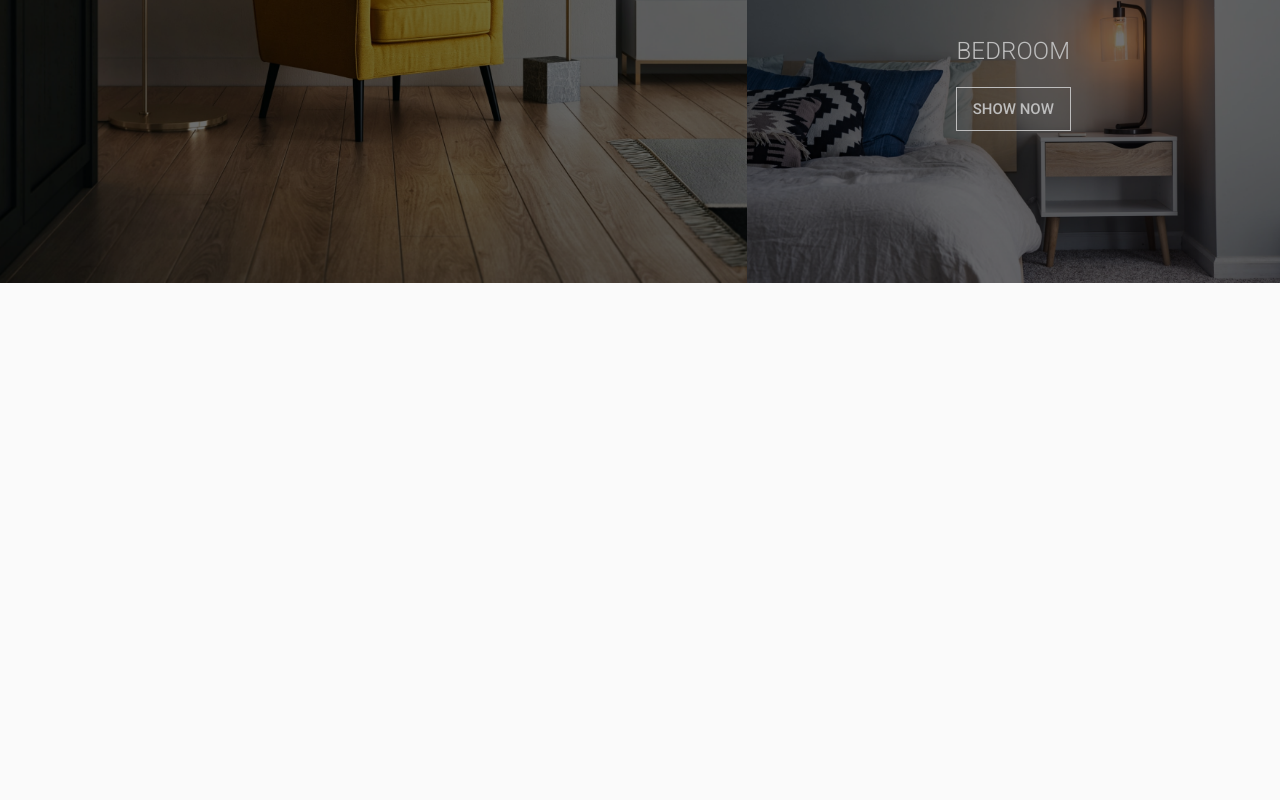
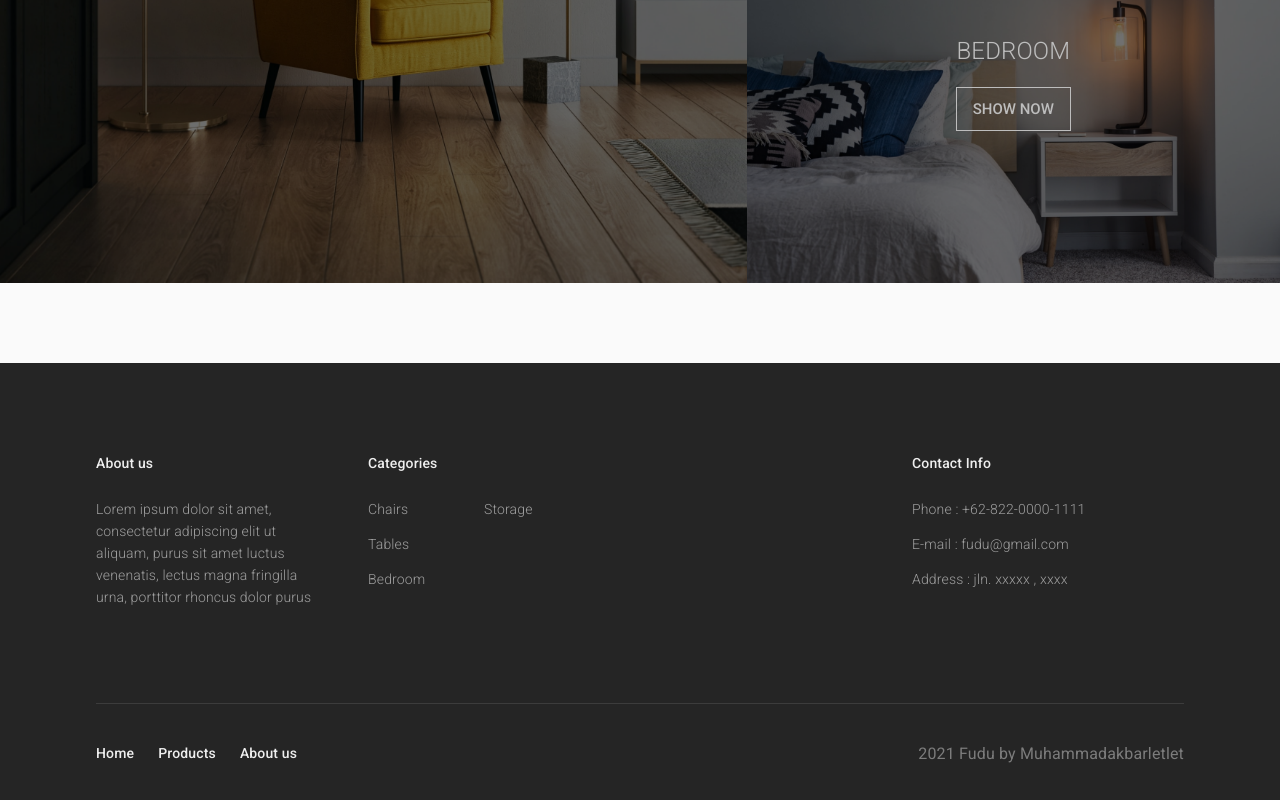
Before and after one commit to MuhammadAkbar11/furniture-shop-frontend, a React app: page / in a window 1280 px wide. Shown: the part 2828-3628 px from the top of the page. Before the commit the page ends 3191 px from the top, so only its background shows below. Built offline with nearby package versions, Linux system fonts and the light colour scheme.

Commit message:
membuat footer komponen

```diff
--- /dev/null
+++ b/src/app/components/Layouts/Footer/Footer.jsx
@@ -0,0 +1,75 @@
+import React from 'react';
+import { Box, Grid, Hidden, Typography } from '@material-ui/core';
+import { Link } from 'react-router-dom';
+import { useSelector } from 'react-redux';
+import {
+  FooterContainer,
+  FooterDivider,
+  FooterNavigation,
+  FooterSectionBottom,
+  FooterSectionTop,
+  FooterSectionTopItem,
+} from './Footer.styled';
+import FooterCategories from './FooterCategories';
+import FooterAbout from './FooterAbout';
+import FooterContact from './FooterContact';
+
+const Footer = () => {
+  const menuItems = useSelector(state => state.ui.menu);
+
+  return (
+    <FooterContainer component='footer'>
+      <FooterSectionTop container>
+        <FooterSectionTopItem item xs={12} md={3}>
+          <FooterAbout />
+        </FooterSectionTopItem>
+        <FooterSectionTopItem item xs={12} md={3}>
+          <FooterCategories />
+        </FooterSectionTopItem>
+        <Hidden mdDown>
+          <FooterSectionTopItem item md={3} />
+        </Hidden>
+        <FooterSectionTopItem item xs={12} md={3}>
+          <FooterContact />
+        </FooterSectionTopItem>
+      </FooterSectionTop>
+      <FooterDivider />
+      <FooterSectionBottom container>
+        <Grid item xs={12} md={6}>
+          <FooterNavigation>
+            {menuItems.map(item => {
+              return (
+                <Link key={item.url} className='footer-nav-item' to='/'>
+                  <Typography variant='subtitle2'>{item.label}</Typography>
+                </Link>
+              );
+            })}
+          </FooterNavigation>
+        </Grid>
+        <Grid item xs={12} md={6}>
+          <Box
+            width='100%'
+            height='100%'
+            display='flex'
+            justifyContent={{
+              md: 'flex-end',
+            }}
+            alignItems='center'
+            my='auto'
+          >
+            <Typography
+              align='right'
+              style={{
+                color: '#7C7C7C',
+              }}
+            >
+              2021 Fudu by Muhammadakbarletlet
+            </Typography>
+          </Box>
+        </Grid>
+      </FooterSectionBottom>
+    </FooterContainer>
+  );
+};
+
+export default Footer;
--- /dev/null
+++ b/src/app/components/Layouts/Footer/Footer.styled.jsx
@@ -0,0 +1,93 @@
+import { Box, Divider, Grid } from '@material-ui/core';
+import styled from 'styled-components';
+
+export const FooterContainer = styled(Box)`
+  background-color: ${({ theme }) => theme.palette.dark};
+  width: 100%;
+  min-height: 440px;
+  padding-top: 3rem;
+  padding-left: 5vw;
+  padding-right: 5vw;
+  ${({ theme }) => `
+    ${theme.breakpoints.up('md')} {
+      padding-top: 90px;
+      padding-left: 7.5vw;
+      padding-right: 7.5vw;
+    }
+  `}
+`;
+
+export const FooterSectionTop = styled(Grid)`
+  overflow: hidden;
+  min-height: 250px;
+  width: 100%;
+`;
+
+export const FooterSectionTopItem = styled(Grid)`
+  padding-right: ${({ theme }) => theme.spacing(2)}px;
+  margin-bottom: 2rem;
+
+  ${({ theme }) => `
+    ${theme.breakpoints.up('md')} {
+      margin-bottom: 0.9rem;
+      padding-right: ${theme.spacing(5)}px;
+    }
+  `}
+
+  .section-title {
+    color: ${({ theme }) => theme.palette.grey[200]};
+    font-weight: 500;
+  }
+
+  .section-text {
+    font-weight: 300;
+    color: ${({ theme }) => theme.palette.grey[500]};
+  }
+`;
+
+export const BoxCategory = styled(Box)`
+  a {
+    text-decoration: none;
+
+    &:hover .section-text {
+      color: ${({ theme }) => theme.palette.primary.main};
+    }
+
+    &.link-bottom {
+      margin-top: 0.8rem;
+    }
+  }
+`;
+
+export const BoxContact = styled(Box)`
+  .section-text {
+    margin-bottom: 0.8rem;
+  }
+`;
+
+export const FooterDivider = styled(Divider)`
+  /* wait */
+  background-color: rgba(124, 124, 124, 0.27);
+`;
+
+export const FooterSectionBottom = styled(Grid)`
+  min-height: 100px;
+  width: 100%;
+`;
+
+export const FooterNavigation = styled(Box)`
+  display: flex;
+  justify-content: flex-start;
+  align-items: center;
+  height: 100%;
+
+  .footer-nav-item {
+    margin-right: 1.5rem;
+    color: ${({ theme }) => theme.palette.grey[200]};
+
+    text-decoration: none;
+    &:hover {
+      color: ${({ theme }) => theme.palette.primary.light};
+    }
+  }
+`;
--- /dev/null
+++ b/src/app/components/Layouts/Footer/FooterAbout.jsx
@@ -0,0 +1,21 @@
+import React from 'react';
+import { Box, Typography } from '@material-ui/core';
+
+const FooterAbout = () => {
+  return (
+    <>
+      <Typography variant='subtitle2' className='section-title'>
+        About us
+      </Typography>
+      <Box mt={3}>
+        <Typography variant='subtitle2' className='section-text'>
+          Lorem ipsum dolor sit amet, consectetur adipiscing elit ut aliquam,
+          purus sit amet luctus venenatis, lectus magna fringilla urna,
+          porttitor rhoncus dolor purus
+        </Typography>
+      </Box>
+    </>
+  );
+};
+
+export default FooterAbout;
--- /dev/null
+++ b/src/app/components/Layouts/Footer/FooterCategories.jsx
@@ -0,0 +1,42 @@
+import React from 'react';
+import { Box, Typography } from '@material-ui/core';
+import { Link } from 'react-router-dom';
+import { BoxCategory } from './Footer.styled';
+
+const FooterCategories = () => {
+  return (
+    <>
+      <Typography variant='subtitle2' className='section-title'>
+        Categories
+      </Typography>
+      <BoxCategory display='flex'>
+        <Box flex={1} mt={3} display='flex' flexDirection='column'>
+          <Link to='/product/'>
+            <Typography variant='subtitle2' className='section-text'>
+              Chairs
+            </Typography>
+          </Link>
+          <Link to='/product/' className='link-bottom'>
+            <Typography variant='subtitle2' className='section-text'>
+              Tables
+            </Typography>
+          </Link>
+          <Link to='/product/' className='link-bottom'>
+            <Typography variant='subtitle2' className='section-text'>
+              Bedroom
+            </Typography>
+          </Link>
+        </Box>
+        <Box flex={1} mt={3} display='flex' flexDirection='column'>
+          <Link to='/product/'>
+            <Typography variant='subtitle2' className='section-text'>
+              Storage
+            </Typography>
+          </Link>
+        </Box>
+      </BoxCategory>
+    </>
+  );
+};
+
+export default FooterCategories;
--- /dev/null
+++ b/src/app/components/Layouts/Footer/FooterContact.jsx
@@ -0,0 +1,26 @@
+import React from 'react';
+import { Typography } from '@material-ui/core';
+import { BoxContact } from './Footer.styled';
+
+const FooterContact = () => {
+  return (
+    <>
+      <Typography variant='subtitle2' className='section-title'>
+        Contact Info
+      </Typography>
+      <BoxContact mt={3}>
+        <Typography variant='subtitle2' className='section-text'>
+          Phone : +62-822-0000-1111
+        </Typography>
+        <Typography variant='subtitle2' className='section-text'>
+          E-mail : fudu@gmail.com
+        </Typography>
+        <Typography variant='subtitle2' className='section-text'>
+          Address : jln. xxxxx , xxxx
+        </Typography>
+      </BoxContact>
+    </>
+  );
+};
+
+export default FooterContact;
--- a/src/app/components/Layouts/Layout.jsx
+++ b/src/app/components/Layouts/Layout.jsx
@@ -10,6 +10,7 @@ import { ThemeProvider } from 'styled-components';
 import PropTypes from 'prop-types';
 import TopMenu from './TopMenu/TopMenu';
 import { Wrapper } from './LayoutStyled';
+import Footer from './Footer/Footer';
 
 const defaultProps = {
   children: null,
@@ -61,6 +62,7 @@ const Layout = props => {
         <Wrapper>
           <TopMenu />
           {children}
+          <Footer />
         </Wrapper>
       </ThemeProvider>
     </MuiThemeProvider>
```
